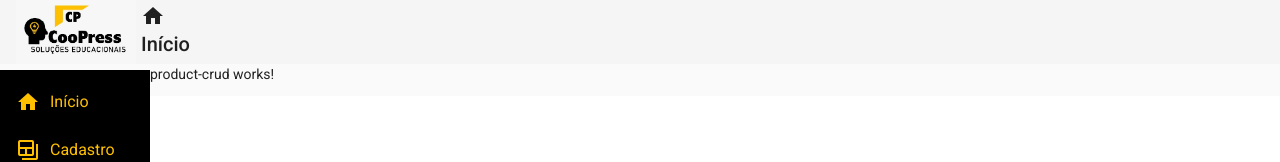
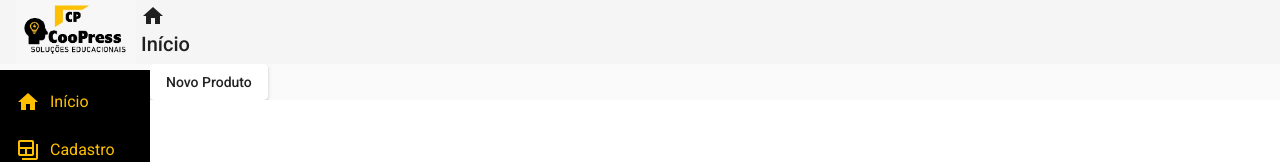
Before and after one commit to MaestroPravaler/PROJETO_ANGULAR_09, an Angular app in the folder front-angular9/: page /products in a window 1280 px wide. Shown: the top 162 px of the page. Built offline with nearby package versions, Linux system fonts and the light colour scheme.

Commit message:
Criando o modelo de produto

```diff
--- a/front-angular9/src/app/app.module.ts
+++ b/front-angular9/src/app/app.module.ts
@@ -13,6 +13,7 @@
 import { MatSidenavModule}  from'@angular/material/sidenav';
 import { MatCardModule}  from'@angular/material/card'
 import { MatListModule } from'@angular/material/list';
+import { MatButtonModule } from'@angular/material/button';
 import { HomeComponent } from './views/home/home.component';
 import { ProductCrudComponent } from './views/product-crud/product-crud.component';
 import { RedDirective } from './directives/red.directive';
@@ -39,7 +40,8 @@
     MatToolbarModule,
     MatSidenavModule,
     MatListModule,
-    MatCardModule
+    MatCardModule,
+    MatButtonModule
   ],
   providers: [],
   bootstrap: [AppComponent]
--- /dev/null
+++ b/front-angular9/src/app/components/product/product.model.ts
@@ -0,0 +1,6 @@
+export interface Product {
+    // id é opcional
+    id?: number
+    name: string
+    price: number
+}
--- a/front-angular9/src/app/views/product-crud/product-crud.component.html
+++ b/front-angular9/src/app/views/product-crud/product-crud.component.html
@@ -1 +1,3 @@
-<p>product-crud works!</p>
+<button mat-raised-button (click)="navigateToProductCreate()">
+    Novo Produto
+</button>
--- a/front-angular9/src/app/views/product-crud/product-crud.component.ts
+++ b/front-angular9/src/app/views/product-crud/product-crud.component.ts
@@ -1,4 +1,5 @@
 import { Component, OnInit } from '@angular/core';
+import { Router } from '@angular/router'
 
 @Component({
   selector: 'app-product-crud',
@@ -7,9 +8,13 @@
 })
 export class ProductCrudComponent implements OnInit {
 
-  constructor() { }
+  constructor(private router: Router) { }
 
   ngOnInit(): void {
   }
 
+  navigateToProductCreate(): void{
+    this;this.router.navigate(['/products/create'])
+  }
+
 }
```
